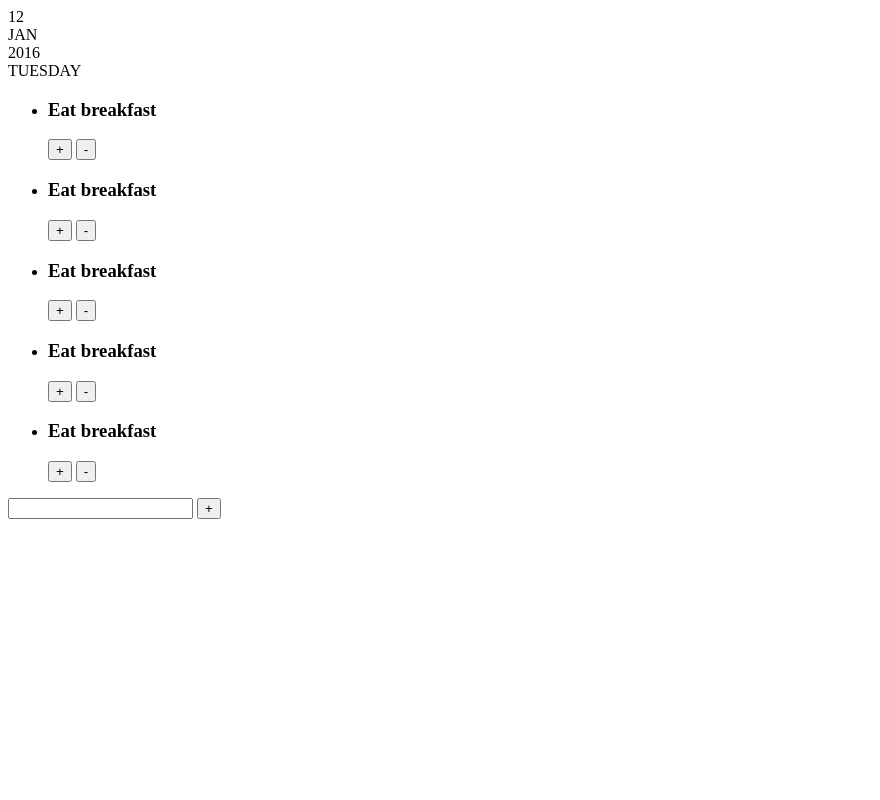
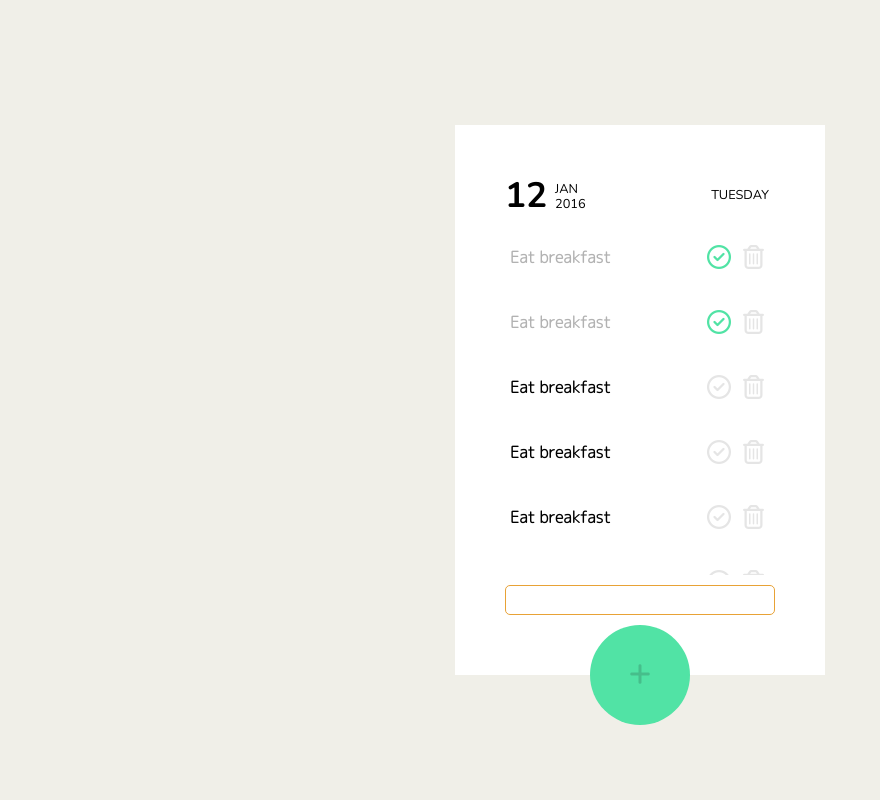
Before and after one commit to jihoo-o/js-todolist, a plain HTML site: page index.html in a window 1280 px wide. Shown: the whole page, without its empty margins (0-880 px from the left). Drawn offline with nearby package versions, Linux system fonts and the light colour scheme.

Commit message:
Add css and modify html

```diff
--- a/index.html
+++ b/index.html
@@ -5,9 +5,26 @@
         <meta http-equiv="X-UA-Compatible" content="IE=edge" />
         <meta name="viewport" content="width=device-width, initial-scale=1.0" />
         <title>todo list</title>
+        <script
+            src="https://kit.fontawesome.com/8ce431f44f.js"
+            crossorigin="anonymous"
+        ></script>
+        <link rel="preconnect" href="https://fonts.googleapis.com" />
+        <link rel="preconnect" href="https://fonts.gstatic.com" crossorigin />
+        <link
+            href="https://fonts.googleapis.com/css2?family=Nunito:wght@200;400;700&display=swap"
+            rel="stylesheet"
+        />
+        <link rel="preconnect" href="https://fonts.googleapis.com" />
+        <link rel="preconnect" href="https://fonts.gstatic.com" crossorigin />
+        <link
+            href="https://fonts.googleapis.com/css2?family=M+PLUS+Rounded+1c:wght@300&display=swap"
+            rel="stylesheet"
+        />
+        <link rel="stylesheet" href="style.css" />
     </head>
     <body>
-        <section id="frame">
+        <div class="frame">
             <!-- calendar -->
             <section id="calendar">
                 <div class="calendar__date">12</div>
@@ -19,37 +36,93 @@
             <section id="list">
                 <ul class="list__item">
                     <li class="list__item-box">
-                        <h3 class="list__item__content">Eat breakfast</h3>
-                        <button class="list__item__btn-check">+</button>
-                        <button class="list__item__btn-delete">-</button>
+                        <h3 class="list__item__text checked">Eat breakfast</h3>
+                        <button class="list__item__btn-check checked">
+                            <i class="far fa-check-circle"></i>
+                        </button>
+                        <button class="list__item__btn-delete">
+                            <i class="far fa-trash-alt"></i>
+                        </button>
                     </li>
                     <li class="list__item-box">
-                        <h3 class="list__item__content">Eat breakfast</h3>
-                        <button class="list__item__btn-check">+</button>
-                        <button class="list__item__btn-delete">-</button>
+                        <h3 class="list__item__text checked">Eat breakfast</h3>
+                        <button class="list__item__btn-check checked">
+                            <i class="far fa-check-circle"></i>
+                        </button>
+                        <button class="list__item__btn-delete">
+                            <i class="far fa-trash-alt"></i>
+                        </button>
                     </li>
                     <li class="list__item-box">
-                        <h3 class="list__item__content">Eat breakfast</h3>
-                        <button class="list__item__btn-check">+</button>
-                        <button class="list__item__btn-delete">-</button>
+                        <h3 class="list__item__text">Eat breakfast</h3>
+                        <button class="list__item__btn-check">
+                            <i class="far fa-check-circle"></i>
+                        </button>
+                        <button class="list__item__btn-delete">
+                            <i class="far fa-trash-alt"></i>
+                        </button>
                     </li>
                     <li class="list__item-box">
-                        <h3 class="list__item__content">Eat breakfast</h3>
-                        <button class="list__item__btn-check">+</button>
-                        <button class="list__item__btn-delete">-</button>
+                        <h3 class="list__item__text">Eat breakfast</h3>
+                        <button class="list__item__btn-check">
+                            <i class="far fa-check-circle"></i>
+                        </button>
+                        <button class="list__item__btn-delete">
+                            <i class="far fa-trash-alt"></i>
+                        </button>
                     </li>
                     <li class="list__item-box">
-                        <h3 class="list__item__content">Eat breakfast</h3>
-                        <button class="list__item__btn-check">+</button>
-                        <button class="list__item__btn-delete">-</button>
+                        <h3 class="list__item__text">Eat breakfast</h3>
+                        <button class="list__item__btn-check">
+                            <i class="far fa-check-circle"></i>
+                        </button>
+                        <button class="list__item__btn-delete">
+                            <i class="far fa-trash-alt"></i>
+                        </button>
+                    </li>
+                    <li class="list__item-box">
+                        <h3 class="list__item__text">Eat breakfast</h3>
+                        <button class="list__item__btn-check">
+                            <i class="far fa-check-circle"></i>
+                        </button>
+                        <button class="list__item__btn-delete">
+                            <i class="far fa-trash-alt"></i>
+                        </button>
+                    </li>
+                    <li class="list__item-box">
+                        <h3 class="list__item__text">Eat breakfast</h3>
+                        <button class="list__item__btn-check">
+                            <i class="far fa-check-circle"></i>
+                        </button>
+                        <button class="list__item__btn-delete">
+                            <i class="far fa-trash-alt"></i>
+                        </button>
+                    </li>
+                    <li class="list__item-box">
+                        <h3 class="list__item__text">Eat breakfast</h3>
+                        <button class="list__item__btn-check">
+                            <i class="far fa-check-circle"></i>
+                        </button>
+                        <button class="list__item__btn-delete">
+                            <i class="far fa-trash-alt"></i>
+                        </button>
+                    </li>
+                    <li class="list__item-box">
+                        <h3 class="list__item__text">Eat breakfast</h3>
+                        <button class="list__item__btn-check">
+                            <i class="far fa-check-circle"></i>
+                        </button>
+                        <button class="list__item__btn-delete">
+                            <i class="far fa-trash-alt"></i>
+                        </button>
                     </li>
                 </ul>
             </section>
             <!-- input -->
             <section id="input">
                 <input type="text" class="input__text" required />
-                <button class="input__btn">+</button>
+                <button class="input__btn"><i class="fas fa-plus"></i></button>
             </section>
-        </section>
+        </div>
     </body>
 </html>
--- /dev/null
+++ b/style.css
@@ -0,0 +1,140 @@
+:root {
+    --color-mint: rgb(81, 227, 165);
+    --color-mint-dark: rgba(70, 190, 139);
+    --base-padding: 50px;
+}
+
+* {
+    box-sizing: border-box;
+}
+
+body {
+    display: flex;
+    justify-content: center;
+    align-items: center;
+    height: 100vh;
+    margin: 0;
+    background-color: rgb(240, 239, 232);
+}
+
+/* frame */
+.frame {
+    display: grid;
+    grid-template-rows: 50px auto 50px;
+    width: 370px;
+    height: 550px;
+    padding: var(--base-padding);
+    background-color: white;
+}
+
+/* calendar */
+#calendar {
+    display: grid;
+    grid-template-columns: 50px auto 70px;
+    grid-template-rows: 20px 20px;
+    grid-template-areas:
+        'date month day'
+        'date  year day';
+    align-items: center;
+    font-family: 'Nunito', sans-serif;
+}
+.calendar__date {
+    grid-area: date;
+    font-size: 2.2rem;
+    font-weight: 700;
+}
+.calendar__month {
+    grid-area: month;
+    padding-top: 7px;
+    font-size: 0.8rem;
+    font-weight: 400;
+}
+.calendar__year {
+    grid-area: year;
+    padding-bottom: 3px;
+    font-size: 0.8rem;
+    font-weight: 200;
+}
+.calendar__day {
+    grid-area: day;
+    justify-self: center;
+    font-size: 0.8rem;
+    font-weight: 400;
+}
+
+/* list */
+#list {
+    margin: 0 calc(var(--base-padding) * -1);
+    font-family: 'M PLUS Rounded 1c', sans-serif;
+    overflow-y: scroll;
+}
+#list::-webkit-scrollbar {
+    display: none;
+}
+.list__item {
+    list-style-type: none;
+    padding: 0 var(--base-padding);
+    margin: 0;
+}
+.list__item-box {
+    display: flex;
+    padding: 5px;
+}
+.list__item__text {
+    margin-right: auto;
+    font-size: 1rem;
+}
+.list__item__text.checked {
+    opacity: 0.3;
+}
+.list__item-box button {
+    border: none;
+    background-color: transparent;
+    opacity: 0.1;
+    font-size: x-large;
+}
+.list__item-box button:hover {
+    cursor: pointer;
+}
+.list__item__btn-check:hover,
+.list__item__btn-check.checked {
+    color: var(--color-mint);
+    opacity: 1;
+}
+.list__item__btn-delete:hover {
+    color: rgb(230, 92, 68);
+    opacity: 1;
+}
+
+/* input */
+#input {
+    position: sticky;
+    display: flex;
+    flex-direction: column;
+    padding-top: 10px;
+}
+.input__text {
+    height: 30px;
+    padding: 5px;
+    border: 1px solid rgb(232, 162, 54);
+    border-radius: 5px;
+    font-family: 'M PLUS Rounded 1c', sans-serif;
+    font-size: 0.8rem;
+}
+.input__btn {
+    position: absolute;
+    top: 50px;
+    align-self: center;
+    width: 100px;
+    height: 100px;
+    border: none;
+    border-radius: 50%;
+    color: var(--color-mint-dark);
+    background-color: var(--color-mint);
+    font-size: 1.5rem;
+    transition: transform 0.3s;
+}
+.input__btn:hover {
+    cursor: pointer;
+    transform: scale(1.05);
+}
```
